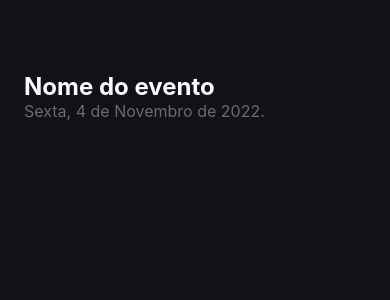
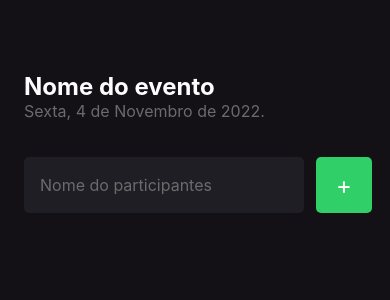
Before and after one commit to CristianoNunes/imhere, a React Native app: screen / in a window 390 px wide. Shown: the top 300 px of the page. Built offline with nearby package versions, Linux system fonts and the light colour scheme.

Commit message:
Created folder and file structure

```diff
--- a/App.tsx
+++ b/App.tsx
@@ -1,29 +1,5 @@
-import { Text, View, StyleSheet } from "react-native";
+import { Home } from "./src/screens/Home";
 
 export default function App() {
-  return (
-    <View style={styles.container}>
-      <Text style={styles.eventName}>Nome do evento</Text>
-
-      <Text style={styles.eventDate}>Sexta, 4 de Novembro de 2022.</Text>
-    </View>
-  );
+  return <Home />;
 }
-
-const styles = StyleSheet.create({
-  container: {
-    flex: 1,
-    backgroundColor: "#131016",
-    padding: 24,
-  },
-  eventName: {
-    color: "#FDFCFE",
-    fontSize: 24,
-    fontWeight: "bold",
-    marginTop: 48,
-  },
-  eventDate: {
-    color: "#6B6B6B",
-    fontSize: 16,
-  },
-});
--- /dev/null
+++ b/src/screens/Home/index.tsx
@@ -0,0 +1,28 @@
+import { Text, TextInput, TouchableOpacity, View } from "react-native";
+import { styles } from "./styles";
+
+export function Home() {
+  const handleParticipantAdd = () => {
+    console.log("vc clicou");
+  };
+
+  return (
+    <View style={styles.container}>
+      <Text style={styles.eventName}>Nome do evento</Text>
+
+      <Text style={styles.eventDate}>Sexta, 4 de Novembro de 2022.</Text>
+
+      <View style={styles.form}>
+        <TextInput
+          style={styles.input}
+          placeholder="Nome do participantes"
+          placeholderTextColor="#6B6B6B"
+        />
+
+        <TouchableOpacity style={styles.button} onPress={handleParticipantAdd}>
+          <Text style={styles.buttonText}>+</Text>
+        </TouchableOpacity>
+      </View>
+    </View>
+  );
+}
--- /dev/null
+++ b/src/screens/Home/styles.ts
@@ -0,0 +1,53 @@
+import { StyleSheet } from "react-native";
+
+export const styles = StyleSheet.create({
+  container: {
+    flex: 1,
+    backgroundColor: "#131016",
+    padding: 24,
+  },
+
+  eventName: {
+    color: "#FDFCFE",
+    fontSize: 24,
+    fontWeight: "bold",
+    marginTop: 48,
+  },
+
+  eventDate: {
+    color: "#6B6B6B",
+    fontSize: 16,
+  },
+
+  form: {
+    width: "100%",
+    flexDirection: "row",
+    marginTop: 36,
+    marginBottom: 42,
+  },
+
+  input: {
+    flex: 1,
+    height: 56,
+    backgroundColor: "#1F1E25",
+    borderRadius: 5,
+    color: "#FFF",
+    padding: 16,
+    fontSize: 16,
+    marginRight: 12,
+  },
+
+  button: {
+    width: 56,
+    height: 56,
+    borderRadius: 5,
+    backgroundColor: "#31CF67",
+    alignItems: "center",
+    justifyContent: "center",
+  },
+
+  buttonText: {
+    color: "#FFF",
+    fontSize: 24,
+  },
+});
```
